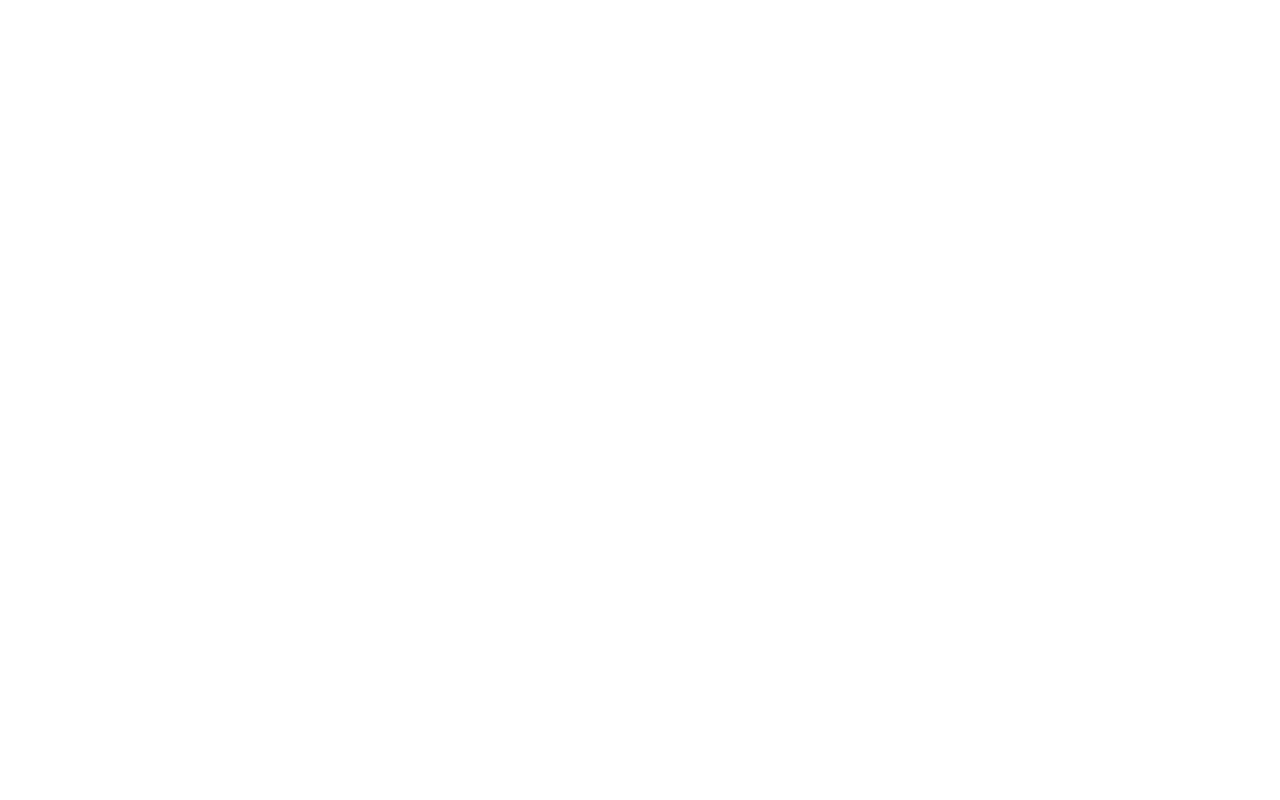
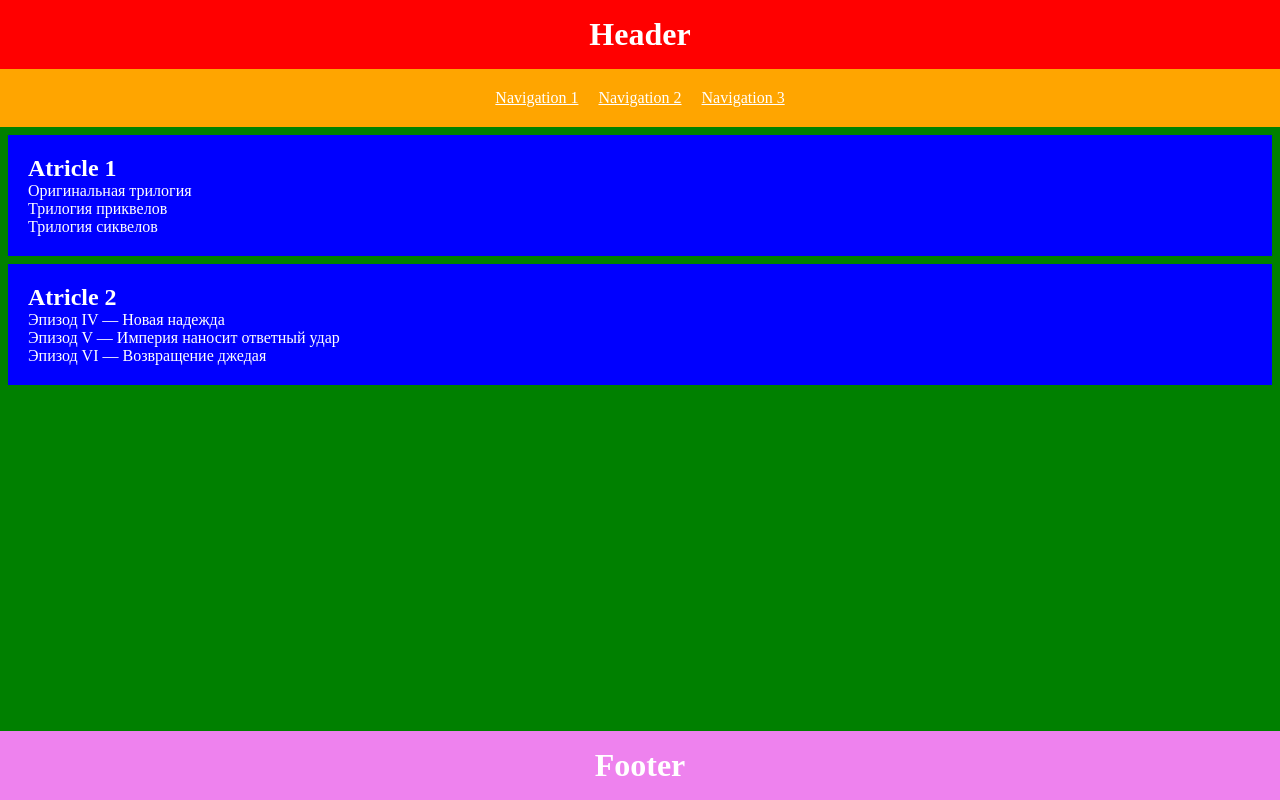
Before and after one commit to js-tasks-ru/htmlcss-20220519_skyho11e, a website: page 02-dz0/01-semantic-mockup/solution.html in a window 1280 px wide. Drawn offline with Linux system fonts and the light colour scheme.

Commit message:
semantic-mockup

```diff
--- a/02-dz0/01-semantic-mockup/solution.html
+++ b/02-dz0/01-semantic-mockup/solution.html
@@ -1,4 +1,40 @@
 <!DOCTYPE html>
-<html lang="ru">
-    <!-- Ваше решение -->
+<html lang="en">
+  <head>
+    <meta charset="UTF-8" />
+    <meta http-equiv="X-UA-Compatible" content="IE=edge" />
+    <meta name="viewport" content="width=device-width, initial-scale=1.0" />
+    <link rel="stylesheet" type="text/css" href="styles.css" />
+    <title>Document</title>
+  </head>
+  <body>
+    <header>
+      <h1>Header</h1>
+      <nav>
+        <a href="">Navigation 1</a>
+        <a href="">Navigation 2</a>
+        <a href="">Navigation 3</a>
+      </nav>
+    </header>
+    <main>
+      <article>
+        <h2>Atricle 1</h2>
+        <ul>
+          <li>Оригинальная трилогия</li>
+          <li>Трилогия приквелов</li>
+          <li>Трилогия сиквелов</li>
+        </ul>
+      </article>
+
+      <article>
+        <h2>Atricle 2</h2>
+        <ol>
+          <li>Эпизод IV — Новая надежда</li>
+          <li>Эпизод V — Империя наносит ответный удар</li>
+          <li>Эпизод VI — Возвращение джедая</li>
+        </ol>
+      </article>
+    </main>
+    <footer><h1>Footer</h1></footer>
+  </body>
 </html>
--- /dev/null
+++ b/02-dz0/01-semantic-mockup/styles.css
@@ -0,0 +1,50 @@
+* {
+  padding: 0;
+  margin: 0;
+  border: 0;
+  color: white;
+  overflow: auto;
+}
+
+header {
+  background-color: red;
+  text-align: center;
+}
+
+h1 {
+  padding: 16px;
+}
+
+nav {
+  background-color: orange;
+  padding: 20px;
+  margin: 0 auto;
+  text-align: center;
+}
+a {
+  padding: 0 8px 0 8px;
+}
+
+h1 {
+  align: center;
+}
+
+article {
+  background-color: blue;
+  padding: 20px;
+  margin-bottom: 8px;
+}
+
+main {
+  background-color: green;
+  padding: 8px;
+  height: 80vh;
+}
+
+footer {
+  position: absolute;
+  bottom: 0;
+  width: 100%;
+  background-color: violet;
+  text-align: center;
+}
```
